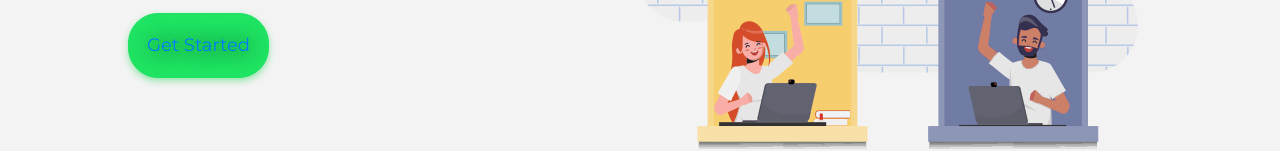
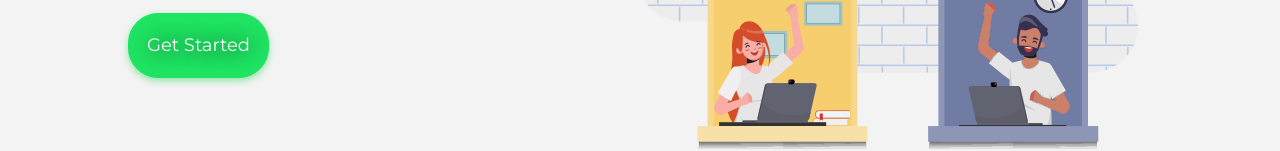
Before and after one commit to BranYummy/Cognit-Web-Dev, a plain HTML site: page intro-home.html in a window 1280 px wide. Shown: the part 478-629 px from the top of the page. Drawn offline with nearby package versions, Linux system fonts and the light colour scheme.

Commit message:
Update styles.css

```diff
--- a/css/styles.css
+++ b/css/styles.css
@@ -88,6 +88,10 @@ p{
    -moz-border-radius: 80px;
    border-radius: 80px;
    text-decoration: none;
+}
+.butn a{
+  text-decoration: none;
+  color: white;
 }
 .info-row{
   text-align: left;
```
